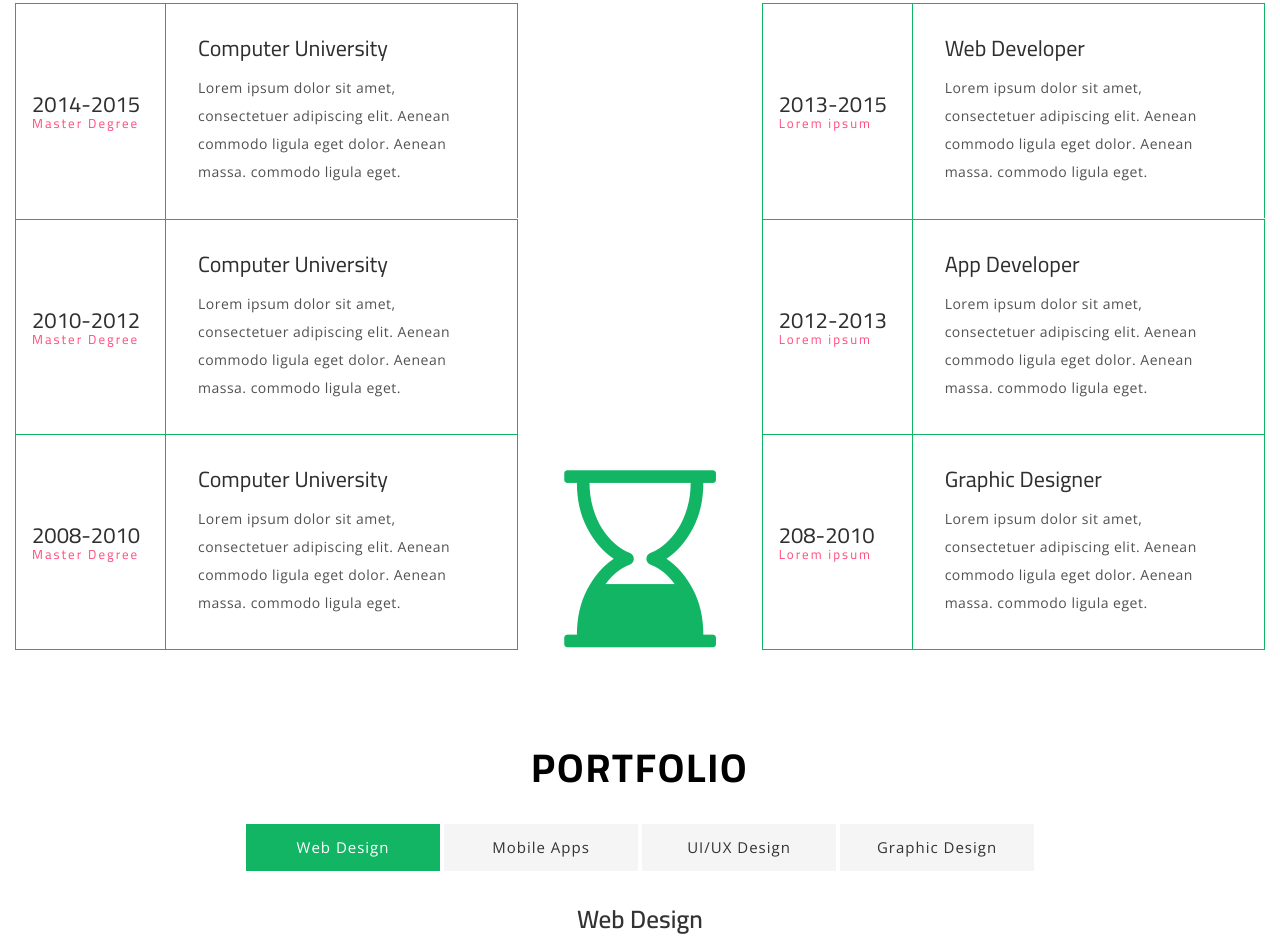
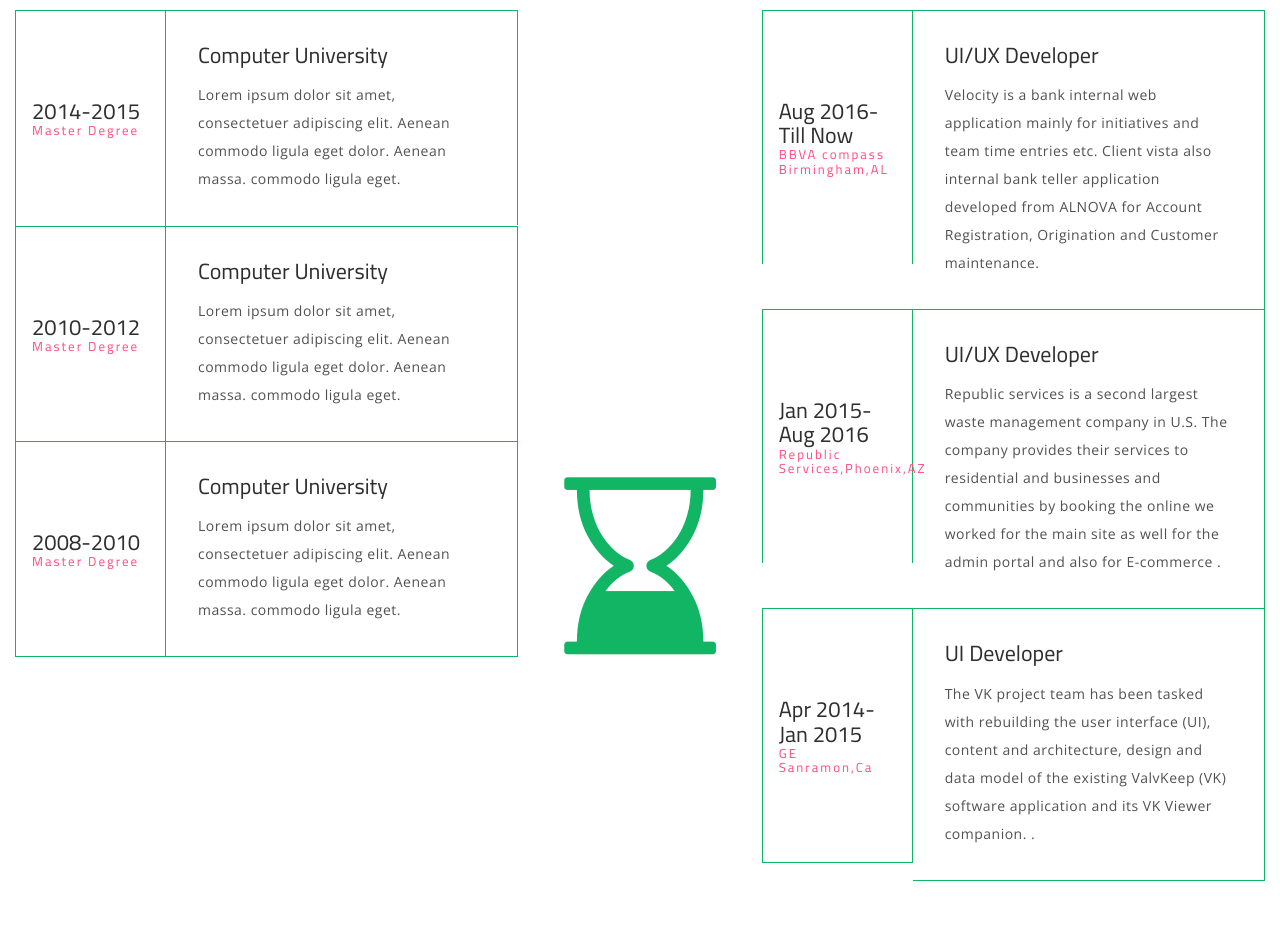
Before and after one commit to sva0113/My-Portfolio-, a plain HTML site: page index.html in a window 1280 px wide. Shown: the part 2055-2991 px from the top of the page. Drawn offline with nearby package versions, Linux system fonts and the light colour scheme.

Commit message:
made changes

```diff
--- a/index.html
+++ b/index.html
@@ -1,9 +1,4 @@
-<!--
-author: W3layouts
-author URL: http://w3layouts.com
-License: Creative Commons Attribution 3.0 Unported
-License URL: http://creativecommons.org/licenses/by/3.0/
--->
+
 <!DOCTYPE html>
 <html lang="en">
 <head>
@@ -331,36 +326,46 @@ Smartphone Compatible web template, free webdesigns for Nokia, Samsung, LG, Sony
 			  <div class="education-agile-grids">
 				  <div class="education-agile-w3l">
 				     <div class="education-agile-w3l-year">
-					       <h4>2013-2015</h4>
-						   <h6>Lorem ipsum</h6>
+					       <h4>Aug 2016-Till Now</h4>
+						   <h6>BBVA compass Birmingham,AL </h6>
 				     </div>
 					 <div class="education-agile-w3l-info">
-					       <h4>Web Developer</h4>
-						   <p>Lorem ipsum dolor sit amet, consectetuer adipiscing elit. Aenean commodo ligula eget dolor. Aenean massa. commodo ligula eget.</p>
+					       <h4>UI/UX Developer</h4>
+						   <p> Velocity is a bank internal web application mainly
+							   for initiatives and team time entries etc. Client vista also internal bank teller application
+							   developed from ALNOVA for Account Registration, Origination and Customer maintenance.
+							   </p>
 
 				     </div>
 				      <div class="clearfix"></div>
 				  </div>
 				  <div class="education-agile-w3l two">
 				     <div class="education-agile-w3l-year">
-					       <h4>2012-2013</h4>
-						   <h6>Lorem ipsum</h6>
+					       <h4>Jan 2015-Aug 2016</h4>
+						   <h6>Republic Services,Phoenix,AZ</h6>
 				     </div>
 					 <div class="education-agile-w3l-info">
-					       <h4>App Developer</h4>
-						   <p>Lorem ipsum dolor sit amet, consectetuer adipiscing elit. Aenean commodo ligula eget dolor. Aenean massa. commodo ligula eget.</p>
+					       <h4>UI/UX Developer</h4>
+						   <p>Republic services is a second largest waste management company in U.S. The
+							   company provides their services to residential and businesses and communities by booking
+							   the online we worked for the main site as well for the admin portal and also for
+							   E-commerce
+							   .</p>
 
 				     </div>
 				      <div class="clearfix"></div>
 				  </div>
 				  <div class="education-agile-w3l">
 				     <div class="education-agile-w3l-year last">
-					       <h4>208-2010</h4>
-						   <h6>Lorem ipsum</h6>
+					       <h4>Apr 2014-Jan 2015</h4>
+						   <h6>GE Sanramon,Ca</h6>
 				     </div>
 					 <div class="education-agile-w3l-info last">
-					       <h4>Graphic Designer</h4>
-						  	<p>Lorem ipsum dolor sit amet, consectetuer adipiscing elit. Aenean commodo ligula eget dolor. Aenean massa. commodo ligula eget.</p>
+					       <h4>UI Developer</h4>
+						  	<p>The VK project team has been tasked with rebuilding the user interface (UI), content and
+								architecture, design and data model of the existing ValvKeep (VK) software application and its
+								VK Viewer companion.
+								.</p>
 
 				     </div>
 				      <div class="clearfix"></div>
@@ -382,7 +387,7 @@ Smartphone Compatible web template, free webdesigns for Nokia, Samsung, LG, Sony
 					<li><a href="#section-bar-1" class="icon icon-box"><span>Web Design</span></a></li>
 					<li><a href="#section-bar-2" class="icon icon-display"><span>Mobile Apps</span></a></li>
 					<li><a href="#section-bar-3" class="icon icon-upload"><span>UI/UX Design</span></a></li>
-					<li><a href="#section-bar-4" class="icon icon-tools"><span>Graphic Design</span></a></li>
+					<li><a href="#section-bar-4" class="icon icon-tools"><span>Photography</span></a></li>
 				</ul>
 			</nav>
 
@@ -687,14 +692,14 @@ Smartphone Compatible web template, free webdesigns for Nokia, Samsung, LG, Sony
 
 				<!-- Tab-4 -->
 				<section id="section-bar-4" class="agileits w3layouts">
-					<h4>Graphic Design</h4>
+					<h4>Photography</h4>
 					<div class="gallery-grids">
 						<div class="col-md-4 col-sm-4 gallery-top">
 							<a href="images/p10.jpg" class="swipebox">
 								<figure class="effect-bubba">
 									<img src="images/p10.jpg" alt="" class="img-responsive">
 									<figcaption>
-										<h4>Graphic Design</h4>
+										<h4>Photography</h4>
 									</figcaption>
 								</figure>
 							</a>
@@ -704,7 +709,7 @@ Smartphone Compatible web template, free webdesigns for Nokia, Samsung, LG, Sony
 								<figure class="effect-bubba">
 									<img src="images/p11.jpg" alt="" class="img-responsive">
 									<figcaption>
-										<h4>Graphic Design</h4>
+										<h4>Photography</h4>
 									</figcaption>
 								</figure>
 							</a>
@@ -714,7 +719,7 @@ Smartphone Compatible web template, free webdesigns for Nokia, Samsung, LG, Sony
 								<figure class="effect-bubba">
 									<img src="images/p12.jpg" alt="" class="img-responsive">
 									<figcaption>
-										<h4>Graphic Design</h4>
+										<h4>Photography</h4>
 									</figcaption>
 								</figure>
 							</a>
@@ -724,7 +729,7 @@ Smartphone Compatible web template, free webdesigns for Nokia, Samsung, LG, Sony
 								<figure class="effect-bubba">
 									<img src="images/p13.jpg" alt="" class="img-responsive">
 									<figcaption>
-										<h4>Graphic Design</h4>
+										<h4>Photography</h4>
 									</figcaption>
 								</figure>
 							</a>
@@ -734,7 +739,7 @@ Smartphone Compatible web template, free webdesigns for Nokia, Samsung, LG, Sony
 								<figure class="effect-bubba">
 									<img src="images/p5.jpg" alt="" class="img-responsive">
 									<figcaption>
-										<h4>Graphic Design</h4>
+										<h4>Photography</h4>
 									</figcaption>
 								</figure>
 							</a>
@@ -744,7 +749,7 @@ Smartphone Compatible web template, free webdesigns for Nokia, Samsung, LG, Sony
 								<figure class="effect-bubba">
 									<img src="images/p6.jpg" alt="" class="img-responsive">
 									<figcaption>
-										<h4>Graphic Design</h4>
+										<h4>Photography</h4>
 									</figcaption>
 								</figure>
 							</a>
@@ -754,7 +759,7 @@ Smartphone Compatible web template, free webdesigns for Nokia, Samsung, LG, Sony
 								<figure class="effect-bubba">
 									<img src="images/p7.jpg" alt="" class="img-responsive">
 									<figcaption>
-										<h4>Graphic Design</h4>
+										<h4>Photography</h4>
 									</figcaption>
 								</figure>
 							</a>
@@ -764,7 +769,7 @@ Smartphone Compatible web template, free webdesigns for Nokia, Samsung, LG, Sony
 								<figure class="effect-bubba">
 									<img src="images/p8.jpg" alt="" class="img-responsive">
 									<figcaption>
-										<h4>Graphic Design</h4>
+										<h4>Photography</h4>
 									</figcaption>
 								</figure>
 							</a>
@@ -774,7 +779,7 @@ Smartphone Compatible web template, free webdesigns for Nokia, Samsung, LG, Sony
 								<figure class="effect-bubba">
 									<img src="images/p9.jpg" alt="" class="img-responsive">
 									<figcaption>
-										<h4>Graphic Design</h4>
+										<h4>Photography</h4>
 									</figcaption>
 								</figure>
 							</a>
@@ -838,19 +843,19 @@ Smartphone Compatible web template, free webdesigns for Nokia, Samsung, LG, Sony
 			<ul class="top-links">
 				<li data-aos="flip-right"><a href="https://www.facebook.com/shivareddy6969"><i class="fa fa-facebook"></i></a></li>
 				<li data-aos="flip-right"><a href="#"><i class="fa fa-twitter"></i></a></li>
-				<li data-aos="flip-right"><a href="#"><i class="fa fa-google-plus"></i></a></li>
+				<li data-aos="flip-right"><a href="https://plus.google.com/111809164130363526971"><i class="fa fa-google-plus"></i></a></li>
 				<li data-aos="flip-right"><a href="https://www.linkedin.com/in/siva-reddy-jakka-b40802115/"><i class="fa fa-linkedin"></i></a></li>
 			</ul>
 		</div>
 		<div class="clearfix"></div>
 	</div>
-</div>
+</div>F
 <!-- //contact -->
 
 <!-- map -->
 <div class="map">
 	<h3 data-aos="zoom-in" >Locate Me</h3>
-	<iframe src="https://www.google.com/maps/embed?pb=!1m18!1m12!1m3!1d2916.728658933401!2d-81.28171468446989!3d43.026098179147766!2m3!1f0!2f0!3f0!3m2!1i1024!2i768!4f13.1!3m3!1m2!1s0x882eee436c9b672f%3A0xbb99862bef7c6ace!2s1680+Richmond+St%2C+London%2C+ON+N6G+3Y9%2C+Canada!5e0!3m2!1sen!2sin!4v1496125001525"></iframe>
+	<iframe src="https://www.google.com/maps/place/12+Aspen+Cove,+Homewood,+AL+35209/@33.4636369,-86.8402093,17z/data=!3m1!4b1!4m5!3m4!1s0x88891ec0c2e27999:0x64203d8ebb5ded1a!8m2!3d33.4636324!4d-86.8380206"></iframe>
 </div>
 <!-- //map -->
 
```
Also changed, not shown: images/signature.jpg.
